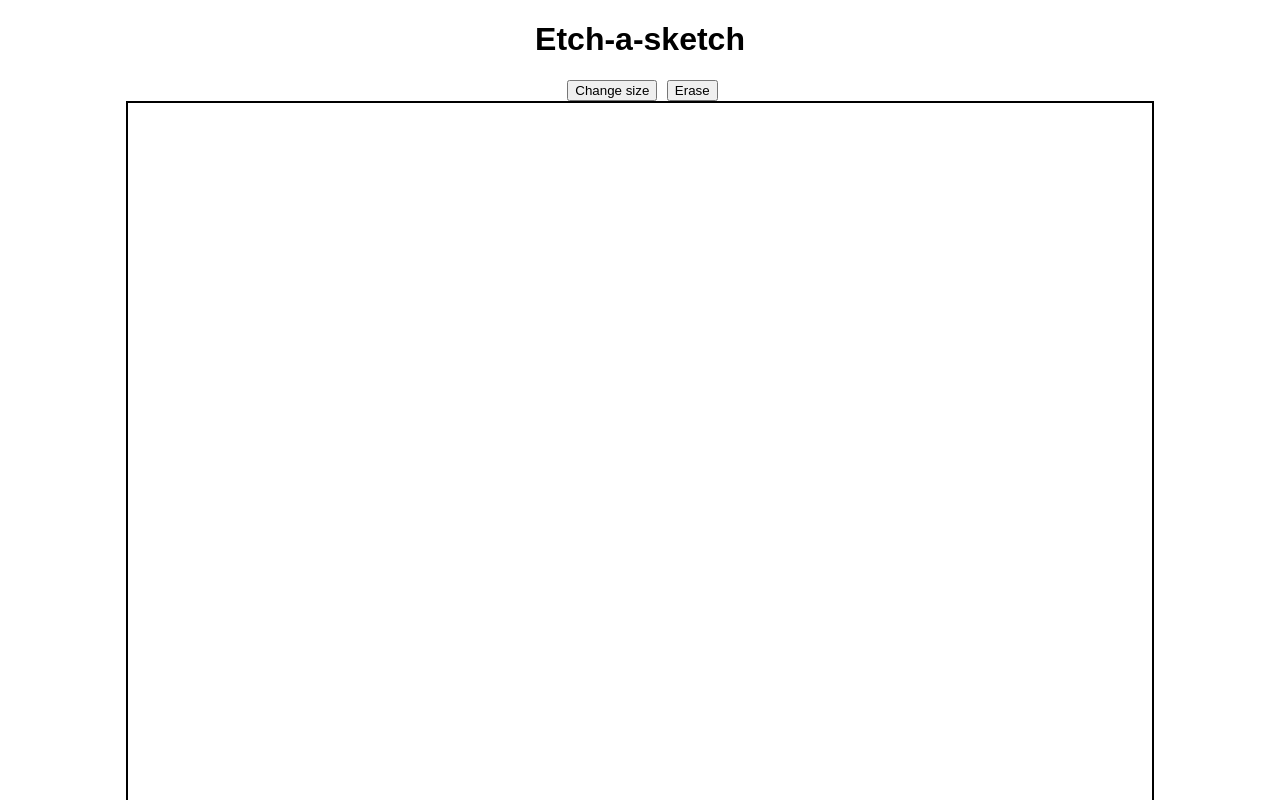
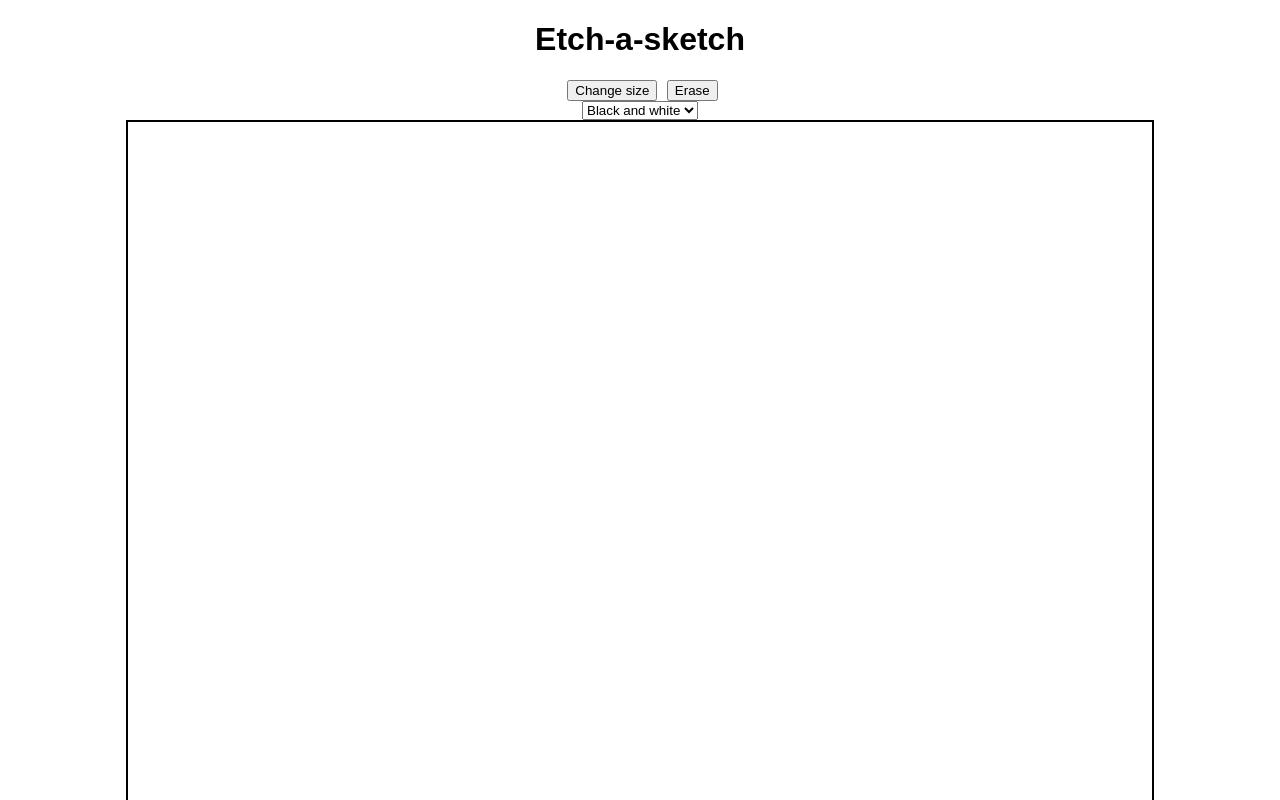
Before and after one commit to elevin14/etch-a-sketch, a plain HTML site: page index.html in a window 1280 px wide. Shown: the top 800 px of the page. Drawn offline with Linux system fonts and the light colour scheme.

Commit message:
Add dropdown in html

```diff
--- a/index.html
+++ b/index.html
@@ -16,6 +16,12 @@
             <button id='erase'>Erase</button>
         </header>
         <div class="fivepercentheight" id="feedback">
+            <form>
+                <select>
+                    <option value="baw">Black and white</option>
+                    <option value="random">Random RGB</option>
+                </select>
+            </form>
         </div>
         <div class="gridContainer">
             <div class="grid">
--- a/style.css
+++ b/style.css
@@ -52,7 +52,10 @@ html, body {
 }
 
 .fivepercentheight {
-    max-height: 5vh;
+    display: flex;
+    max-height: 8vh;
+    align-items: center;
+    justify-content: center;
 }
 
 .twentypercentheight {
```
